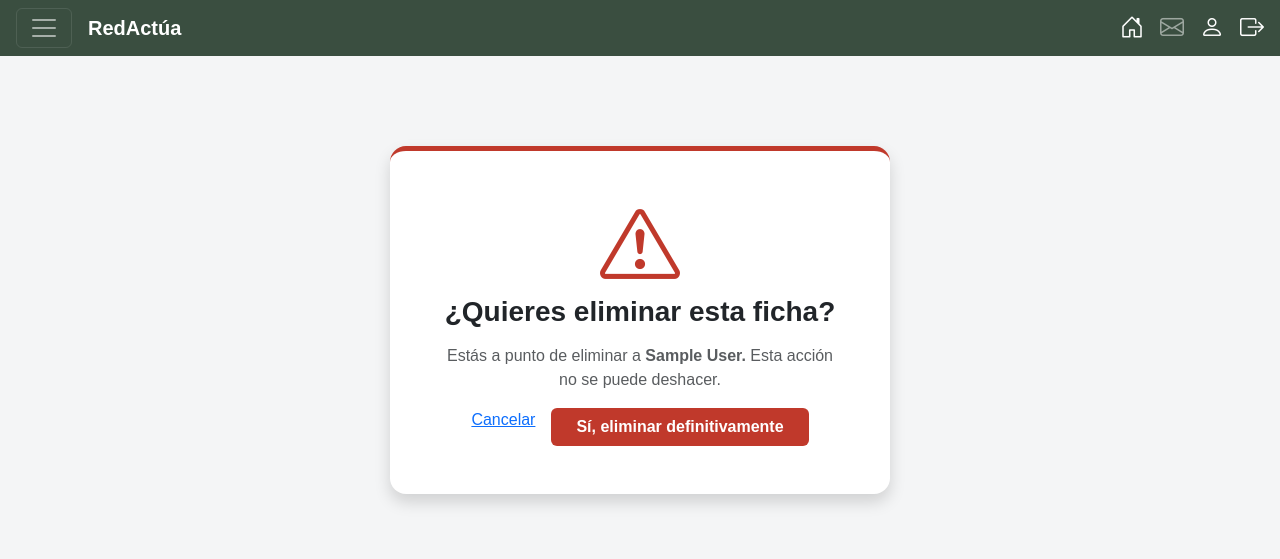
After one commit to GuadalupeGFigueroa/redactua, a Django app: page /usuarios/1/eliminar/ in a window 1280 px wide. The commit adds this page. Shown: the top 559 px of the page. Run offline with Django 5.2, Linux system fonts and the light colour scheme; a user stored in the database is signed in; tables that the repository leaves empty hold one stand-in row (values such as "Sample post").

Commit message:
feat: Creadas funcionalidades update y delete para completar el CRUD de beneficiarios

```diff
--- a/core/urls.py
+++ b/core/urls.py
@@ -10,6 +10,8 @@ urlpatterns = [
     # Rutas para usuarios (Beneficiarios)
     path('usuarios/', views.beneficiary_list, name='beneficiary_list'),
     path('usuarios/<int:pk>/', views.beneficiary_detail, name='beneficiary_detail'),
+    path('usuarios/<int:pk>/editar/', views.beneficiary_update, name='beneficiary_update'),
+    path('usuarios/<int:pk>/eliminar/', views.beneficiary_delete, name='beneficiary_delete'),
 
     # Rutas para expedientes familiares
     path('expedientes/', views.family_case_list, name='family_case_list'),
--- a/core/views.py
+++ b/core/views.py
@@ -181,6 +181,7 @@ def family_case_detail(request, case_id):
         'members': members
     })
 
+# --- GESTIÓN DE MIEMBROS DE UN EXPEDIENTE ---
 @login_required
 @permission_required('core.add_beneficiary', raise_exception=True)
 def beneficiary_create(request, case_id):
@@ -209,6 +210,37 @@ def beneficiary_create(request, case_id):
         form = BeneficiaryForm()
 
     return render(request, 'beneficiary_form.html', {'form': form, 'case': case})
+
+@login_required
+@permission_required('core.change_beneficiary', raise_exception=True)
+def beneficiary_update(request, pk):
+    """Carga el formulario de edición con los datos de un menor que  ya existe"""
+    beneficiary = get_object_or_404(Beneficiary, pk=pk)
+    case = beneficiary.family_case  # Obtenemos el expediente al que pertenece el beneficiario
+
+    if request.method == 'POST':
+        form = BeneficiaryForm(request.POST, instance=beneficiary)
+        if form.is_valid():
+            form.save()
+            return redirect('beneficiary_detail', pk=beneficiary.pk)
+    else:
+        form = BeneficiaryForm(instance=beneficiary)
+
+    return render(request, 'beneficiary_form.html', {'form': form, 'case': case})
+
+@login_required
+@permission_required('core.delete_beneficiary', raise_exception=True)
+def beneficiary_delete(request, pk):
+    """Pide confirmación y elimina un usuario de la base de datos"""
+    beneficiary = get_object_or_404(Beneficiary, pk=pk)
+    case_id = beneficiary.family_case.id
+
+    if request.method == 'POST':
+        # Si el usuario confirma, se elimina
+        beneficiary.delete()
+        return redirect('family_case_detail', case_id=case_id)
+
+    return render(request, 'beneficiary_confirm_delete.html', {'beneficiary': beneficiary})
 
 # --- DIRECTORIO: USUARIOS (BENEFICIARIOS) ---
 @login_required
--- /dev/null
+++ b/templates/beneficiary_confirm_delete.html
@@ -0,0 +1,30 @@
+{% extends 'base.html' %}
+
+{% block content %}
+<div class="d-flex justify-content-center align-items-center" style="min-height: 60vh;">
+    <div class="card shadow border-0 rounded-4" style="max-width: 500px; border-top: 5px solid #C0392B !important;">
+        <div class="card-body p-5 text-center">
+
+            <i class="bi bi-exclamation-triangle display-1 mb-3" style="color: #C0392B;"></i>
+
+            <h3 class="fw-bold mb-3">¿Quieres eliminar esta ficha?</h3>
+
+            <p class="text-muted">Estás a punto de eliminar a
+                <strong>{{ beneficiary.first_name }} {{ beneficiary.last_name1 }}.</strong> Esta acción no se puede deshacer.
+            </p>
+
+            <form method="POST">
+                {% csrf_token %}
+                <div class="d-flex justify-content-center gap-3">
+                    <a href="{% url 'beneficiary_detail' beneficiary.id %}" class=""btn btn-light border fw-semibold px-4">
+                        Cancelar
+                    </a>
+                    <button type="submit" class="btn text-white fw-semibold px-4" style="background-color:#C0392B">
+                        Sí, eliminar definitivamente
+                    </button>
+                </div>
+            </form>
+
+        </div>
+</div>
+{% endblock content %}
--- a/templates/family_case_detail.html
+++ b/templates/family_case_detail.html
@@ -25,7 +25,7 @@
                 <p class="mb-0 fw-semibold fs-5">{{ case.external_professional|default:"Ninguno" }}</p>
             </div>
             <div class="col-md-8">
-                <p class="text-muted mb-1 small fw-bold text-uppercase">Notas Generales del Núcleo Familiar</p>
+                <p class="text-muted mb-1 small fw-bold text-uppercase">Notas Generales del núcleo familiar</p>
                 <p class="mb-0">{{ case.notes|default:"Sin observaciones registradas." }}</p>
             </div>
         </div>
@@ -50,7 +50,7 @@
                             <h5 class="fw-bold mb-0 mt-1">{{ member.first_name }} {{ member.last_name1 }} {{ member.last_name2|default:"" }}</h5>
                             <span class="text-muted small">{{ member.family_role|default:"" }}</span>
                         </div>
-                        <button class="btn btn-warning btn-sm rounded-pill px-3 fw-bold text-dark shadow-sm">Editar</button>
+                        <a href="{% url 'beneficiary_update' member.id %}" class="btn btn-warning btn-sm rounded-pill px-3 fw-bold text-dark shadow-sm">Editar</a>
                     </div>
 
                     <div class="row g-3 mt-2">
```
Also changed, not shown: templates/beneficiary_detail.html (+4 -4 lines).
